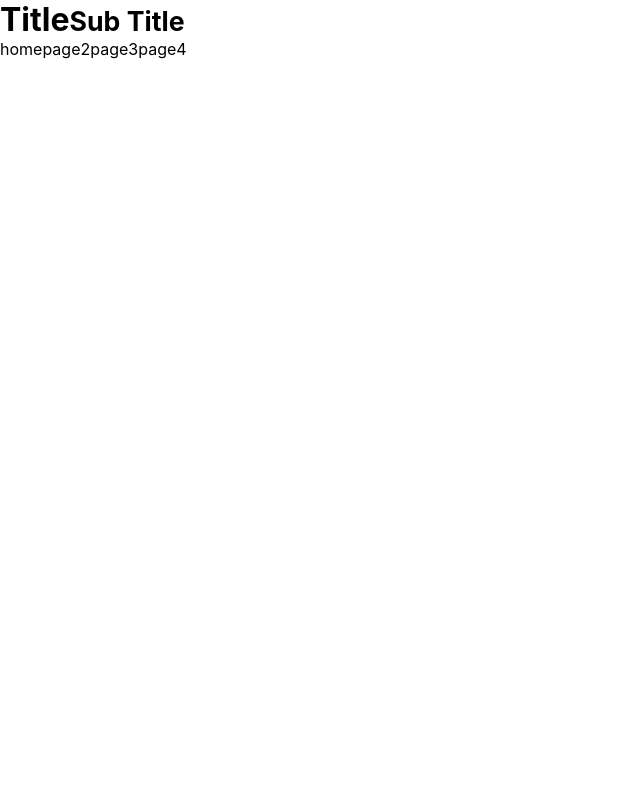
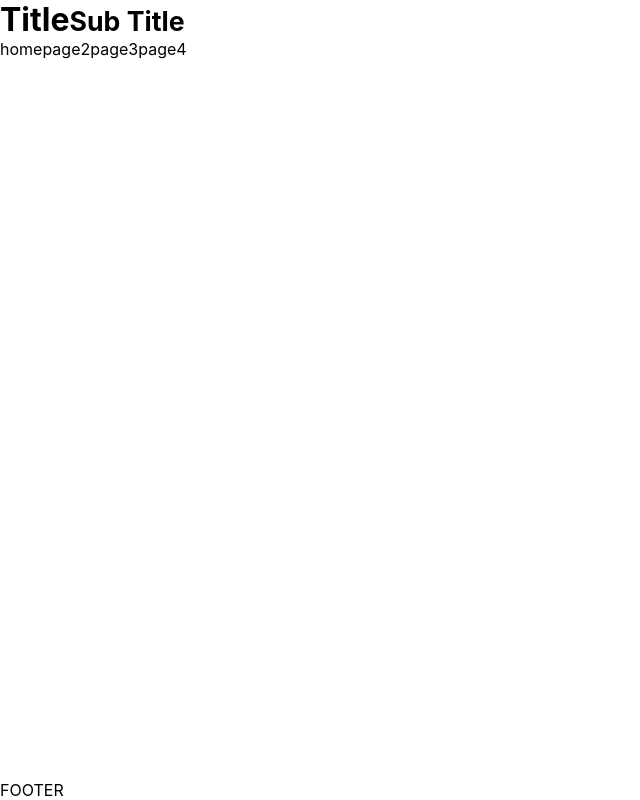
Before and after one commit to shawnkelleydev/whitney-next, a Next.js app: page / in a window 1280 px wide. Shown: the whole page, without its empty margins (0-640 px from the left). Built offline with nearby package versions, Linux system fonts and the light colour scheme.

Commit message:
Add content section

```diff
--- a/components/PageWrapper/Footer/index.js
+++ b/components/PageWrapper/Footer/index.js
@@ -1,5 +1,5 @@
 import styles from './styles.module.css'
 
 export default function Footer() {
-  return <footer></footer>
+  return <footer className={styles.footer}>FOOTER</footer>
 }
--- a/components/PageWrapper/index.js
+++ b/components/PageWrapper/index.js
@@ -7,7 +7,7 @@ export default function PageWrapper({ pages, children }) {
   return (
     <div className={styles['page-wrapper']}>
       <Header pages={pages} />
-      {children}
+      <div>{children}</div>
       <Footer />
     </div>
   )
--- a/components/PageWrapper/styles.module.css
+++ b/components/PageWrapper/styles.module.css
@@ -1,5 +1,10 @@
 .page-wrapper {
   display: flex;
+  flex-direction: column;
   min-height: 100vh;
   width: 100vw;
 }
+
+.page-wrapper > div {
+  flex: 1;
+}
--- a/styles/globals.css
+++ b/styles/globals.css
@@ -1,9 +1,17 @@
 * {
   box-sizing: border-box;
+  /* TODO: Select Font */
   font-family: -apple-system, BlinkMacSystemFont, Segoe UI, Roboto, Oxygen,
     Ubuntu, Cantarell, Fira Sans, Droid Sans, Helvetica Neue, sans-serif;
   margin: 0;
   padding: 0;
+}
+
+:root {
+  /* TODO: Select Theme Colors */
+  --color-primary: #111;
+  --color-secondary: #eee;
+  --color-accent: lime;
 }
 
 a {
```
Also changed, not shown: partials/_head.js (+8 -2 lines).
